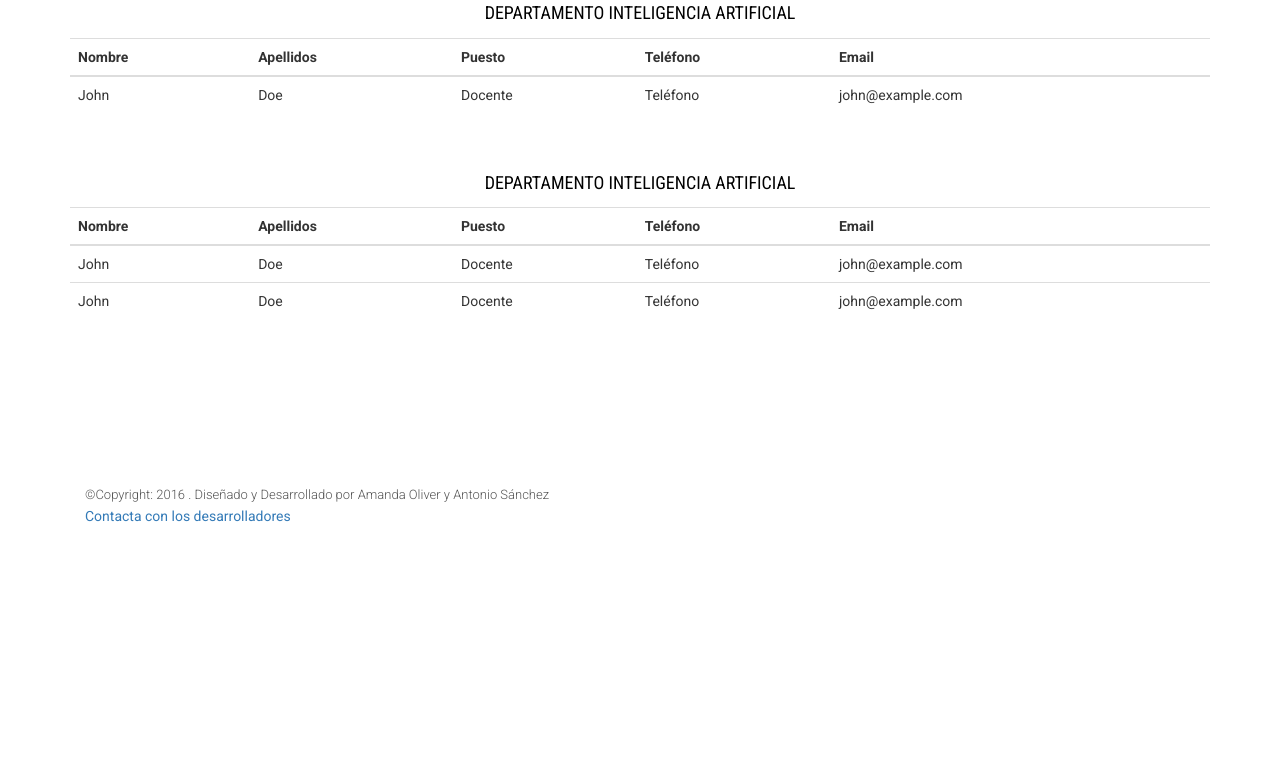
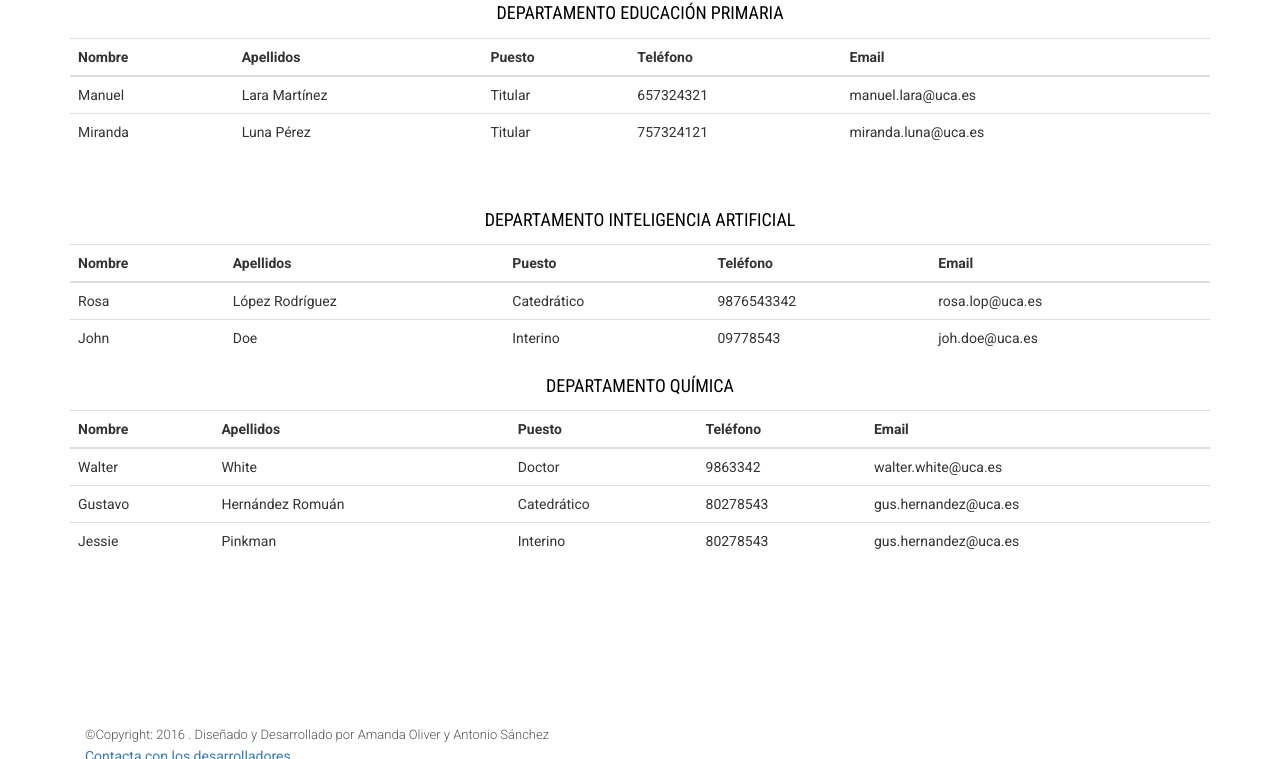
Before and after one commit to AmandaOliver/REST-Client-Web-Site, a plain HTML site: page WebContent/profesores.html in a window 1280 px wide. Shown: the part 657-1416 px from the top of the page. Before the commit the page ends 1208 px from the top, so only its background shows below. Drawn offline with nearby package versions, Linux system fonts and the light colour scheme; a web font is replaced by a local one.

Commit message:
añadidos departamentos y profesores a tabla (todo inventado claro)

```diff
--- a/WebContent/profesores.html
+++ b/WebContent/profesores.html
@@ -116,7 +116,7 @@
                     <table>
                         <table class="table table-hover">
                             <thead>
-                              <tr><h3>Departamento Inteligencia Artificial</h3></tr>
+                              <tr><h3>Departamento Educación primaria</h3></tr>
                               <tr>
                                 <th>Nombre</th>
                                 <th>Apellidos</th>
@@ -127,11 +127,18 @@
                             </thead>
                             <tbody>
                               <tr>
-                                <td>John</td>
-                                <td>Doe</td>
-                                <td>Docente</td>
-                                <td>Teléfono</td>
-                                <td>john@example.com</td>
+                                <td>Manuel</td>
+                                <td>Lara Martínez</td>
+                                <td>Titular</td>
+                                <td>657324321</td>
+                                <td>manuel.lara@uca.es</td>
+                              </tr>
+                              <tr>
+                                <td>Miranda</td>
+                                <td>Luna Pérez</td>
+                                <td>Titular</td>
+                                <td>757324121</td>
+                                <td>miranda.luna@uca.es</td>
                               </tr>
                             </tbody>
                         </table>
@@ -149,18 +156,53 @@
                             </thead>
                             <tbody>
                               <tr>
-                                <td>John</td>
-                                <td>Doe</td>
-                                <td>Docente</td>
-                                <td>Teléfono</td>
-                                <td>john@example.com</td>
+                                <td>Rosa</td>
+                                <td>López Rodríguez</td>
+                                <td>Catedrático</td>
+                                <td>9876543342</td>
+                                <td>rosa.lop@uca.es</td>
                               </tr>
                               <tr>
                                 <td>John</td>
                                 <td>Doe</td>
-                                <td>Docente</td>
-                                <td>Teléfono</td>
-                                <td>john@example.com</td>
+                                <td>Interino</td>
+                                <td>09778543</td>
+                                <td>joh.doe@uca.es</td>
+                              </tr>
+                            </tbody>
+                        </table>
+                         <table class="table table-hover">
+                            <thead >
+                             <tr><h3>Departamento Química</h3></tr>
+                              <tr>
+                                <th>Nombre</th>
+                                <th>Apellidos</th>
+                                <th>Puesto</th>
+                                <th>Teléfono</th>
+                                <th>Email</th>
+                              </tr>
+                            </thead>
+                            <tbody>
+                              <tr>
+                                <td>Walter</td>
+                                <td>White</td>
+                                <td>Doctor</td>
+                                <td>9863342</td>
+                                <td>walter.white@uca.es</td>
+                              </tr>
+                              <tr>
+                                <td>Gustavo</td>
+                                <td>Hernández Romuán</td>
+                                <td>Catedrático</td>
+                                <td>80278543</td>
+                                <td>gus.hernandez@uca.es</td>
+                              </tr>
+                              <tr>
+                                <td>Jessie</td>
+                                <td>Pinkman</td>
+                                <td>Interino</td>
+                                <td>80278543</td>
+                                <td>gus.hernandez@uca.es</td>
                               </tr>
                             </tbody>
                         </table>
```
